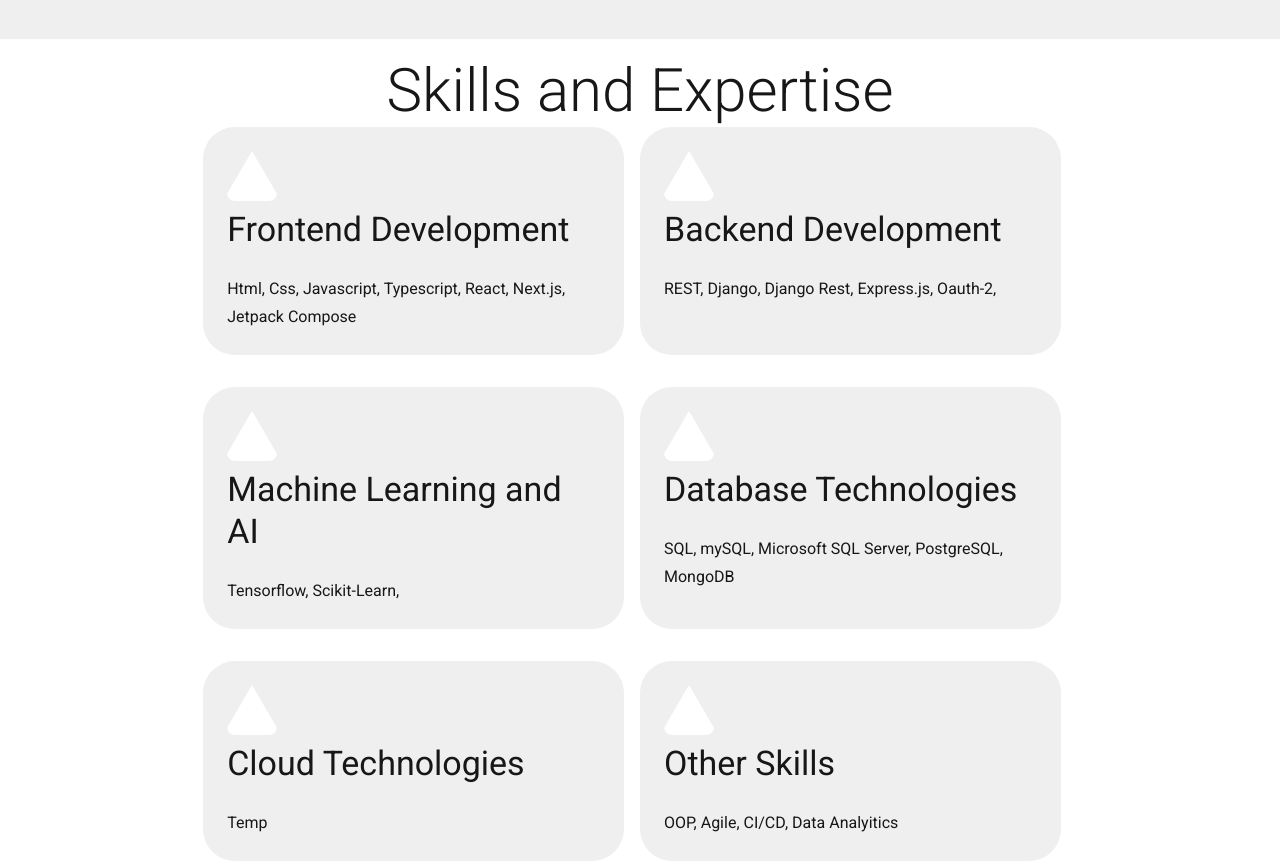
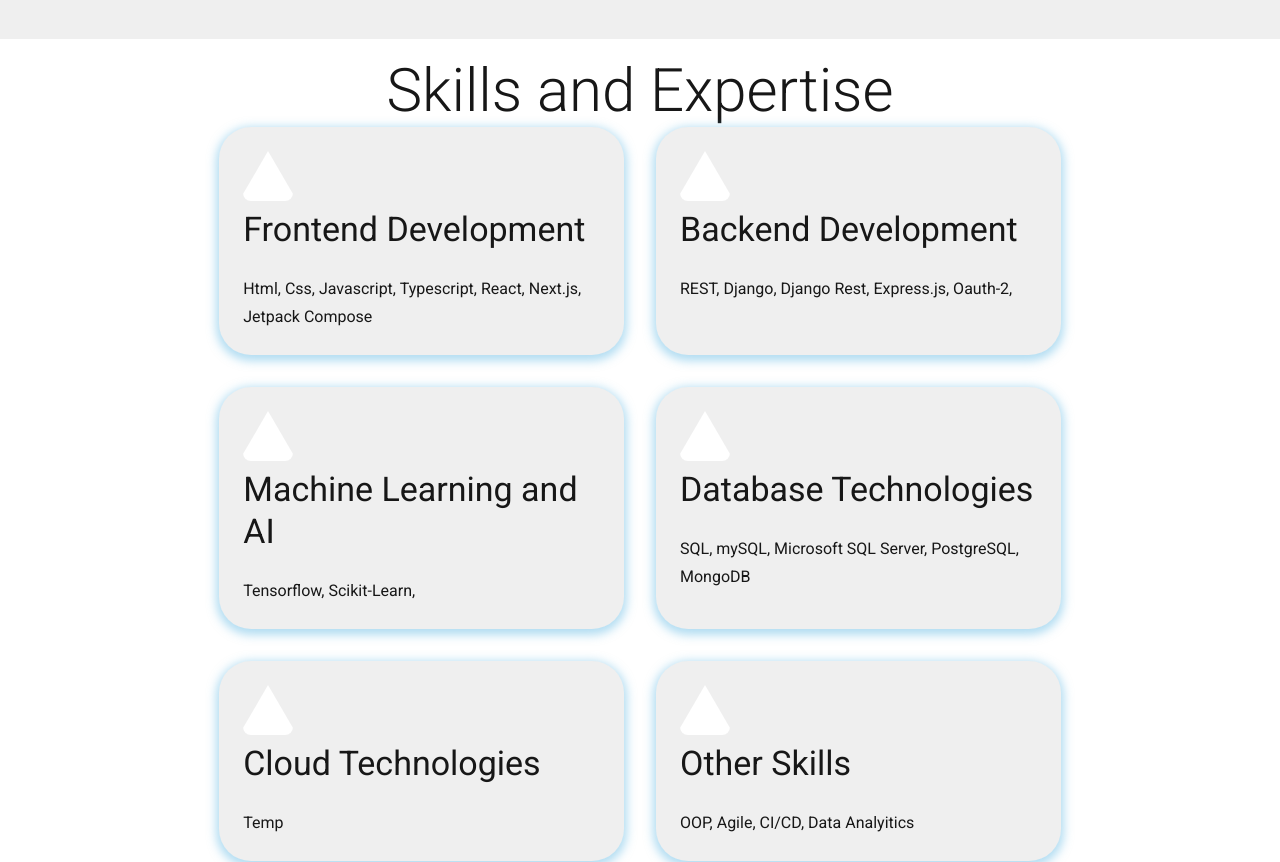
Before and after one commit to Conlan2/Conlan2.github.io, a Next.js app in the folder Frontend/: page / in a window 1280 px wide. Shown: the part 1700-2562 px from the top of the page. Built offline with nearby package versions, Linux system fonts and the light colour scheme; what @mui/material-nextjs would draw is missing.

Commit message:
Added Border shadow effect to backgrounds

```diff
--- a/Frontend/src/components/ContactsSection.tsx
+++ b/Frontend/src/components/ContactsSection.tsx
@@ -1,10 +1,11 @@
-import { Box, Button, Icon, Input, TextField, Typography } from "@mui/material";
+import { alpha, Box, Button, Icon, Input, TextField, Typography } from "@mui/material";
 import Image from 'next/image';
 import Form from 'next/form'
 import EmailIcon from '@mui/icons-material/Email';
 import { ReactNode } from "react";
 import SmartphoneIcon from '@mui/icons-material/Smartphone';
 import LocationOnIcon from '@mui/icons-material/LocationOn';
+import primaryTheme from "../mui/themes/primary";
 interface contactInfoProps {
     type: String
     detail: String
@@ -17,6 +18,7 @@
             mt: 1,
             p: 1,
             display: "flex",
+
         }}>
             <Box
                 sx={{
@@ -30,7 +32,13 @@
                     overflow: 'hidden',
                     maxWidth: '80px',
                     maxHeight: '9900px',
-                    position: "relative"
+                    position: "relative",
+                    boxShadow: `0px 3px 10px 3px ${alpha(primaryTheme.palette.secondary.main, 0.5)}`,
+                    transition: "box-shadow 0.1s ease-in-out",
+                    ":hover": {
+                        boxShadow: `0px 3px 20px 5px ${alpha(primaryTheme.palette.secondary.main, 1)}`
+                    }
+
                 }}
             >
                 <Box sx={{
@@ -118,7 +126,7 @@
                             width: "100%",
                             backgroundColor: "background.paper",
                             mb: 2,
-                            borderRadius: 8
+
                         }}></TextField >
                         <Typography variant="subtitle2">Email</Typography>
                         <TextField sx={{
--- a/Frontend/src/components/ProjectCard.tsx
+++ b/Frontend/src/components/ProjectCard.tsx
@@ -1,5 +1,6 @@
-import { Box, Typography } from "@mui/material";
+import { alpha, Box, Typography } from "@mui/material";
 import Image from 'next/image';
+import primaryTheme from "../mui/themes/primary";
 
 interface ProjectCardProps {
     title: String,
@@ -11,12 +12,19 @@
     return (
         <Box sx={{
             flex: 1,
+            ml: 2,
             mr: 2,
             mb: 4,
+            mt: 4,
             borderRadius: 8,
             minWidth: "400px",
             maxWidth: "600px",
             backgroundColor: "background.default",
+            boxShadow: `0px 3px 10px 3px ${alpha(primaryTheme.palette.secondary.main, 0.7)}`,
+            transition: "box-shadow 0.1s ease-in-out",
+            ":hover": {
+                boxShadow: `0px 3px 20px 5px ${alpha(primaryTheme.palette.secondary.main, 1)}`
+            }
             }}>
 
                 <Box
--- a/Frontend/src/components/SkillCard.tsx
+++ b/Frontend/src/components/SkillCard.tsx
@@ -1,5 +1,6 @@
-import { Box, Typography } from "@mui/material";
+import { alpha, Box, Typography } from "@mui/material";
 import Image from 'next/image';
+import primaryTheme from "../mui/themes/primary";
 
 interface SkillCardProps {
     title: String,
@@ -12,13 +13,19 @@
         <Box sx={{
             p: 3,
             mr: 2,
+            ml: 2,
             mb: 4,
             borderRadius: 8,
             minWidth: "400px",
             maxWidth: "600px",
             width: "30%",
             backgroundColor: "background.paper",
-            flex: 1
+            flex: 1,
+            boxShadow: `0px 3px 10px 3px ${alpha(primaryTheme.palette.secondary.main, 0.5)}`,
+            transition: "box-shadow 0.1s ease-in-out",
+            ":hover": {
+                boxShadow: `0px 3px 20px 5px ${alpha(primaryTheme.palette.secondary.main, 1)}`
+            }
             }}>
             <Box
                 sx={{
--- a/Frontend/src/mui/themes/primary.ts
+++ b/Frontend/src/mui/themes/primary.ts
@@ -7,33 +7,40 @@
 }
   interface PaletteOptions {
       gradient?: string;
+
+  }
+  interface ColorSchemes {
+    shadowChannel: String
   }
 }
-const primaryTheme = createTheme({
-  cssVariables: true,
+const primaryTheme = extendTheme({
   typography: {
     fontFamily: 'var(--font-roboto)',
   },
   colorSchemes: {
     light: {
         palette: {
-          primary: { main: '#fff' },
+          primary: { main: '#fff', },
+          secondary: {main: '#65bbe6'},
           background: { default: '#fff',
                         paper: '#EfEfEf'
 
           },
           gradient: 'linear-gradient(to bottom, var(--mui-palette-background-paper), var(--mui-palette-background-default))',
+        },
 
-        },
+
       },
     dark: {
         palette: {
             primary: { main: '#EEE' },
+            secondary: {main: '#65bbe6'},
             background: { default: '#010101',
                           paper: '#060606',
              },
             gradient: 'linear-gradient(to bottom, var(--mui-palette-background-paper), var(--mui-palette-background-default))',
         },
+
     },
   }
 
```
